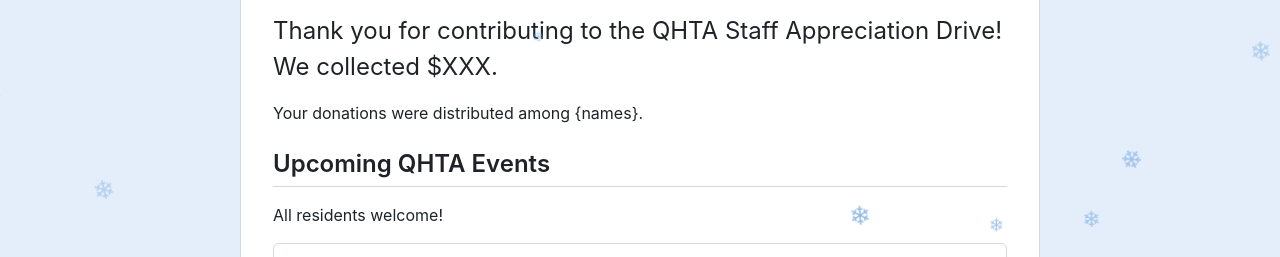
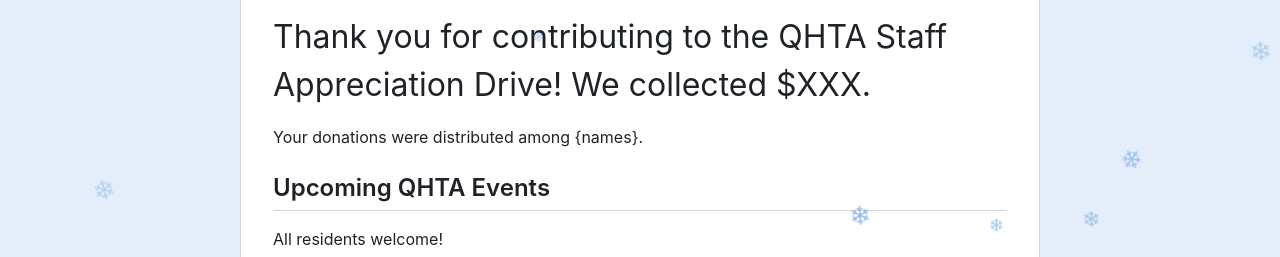
Before and after one commit to kyen7/qhta, a plain HTML site: page staffdrive_thankyou.html in a window 1280 px wide. Shown: the part 188-445 px from the top of the page. Drawn offline with Linux system fonts and the light colour scheme.

Commit message:
Update staffdrive_thankyou.html

```diff
--- a/staffdrive_thankyou.html
+++ b/staffdrive_thankyou.html
@@ -174,7 +174,7 @@
     <h1>&#127873;Holiday Cheer&#128157;QHTA Staff Appreciation Drive</h1>
 
     <!--<blockquote>A tenant-run holiday appreciation drive for the staff of Quebec House.</blockquote>-->
-    <p style="font-size: 1.5rem;">Thank you for contributing to the QHTA Staff Appreciation Drive! We collected $XXX.</p>
+    <p style="font-size: 2rem;">Thank you for contributing to the QHTA Staff Appreciation Drive! We collected $XXX.</p>
     <p>Your donations were distributed among {names}. </p>
 
 
```
